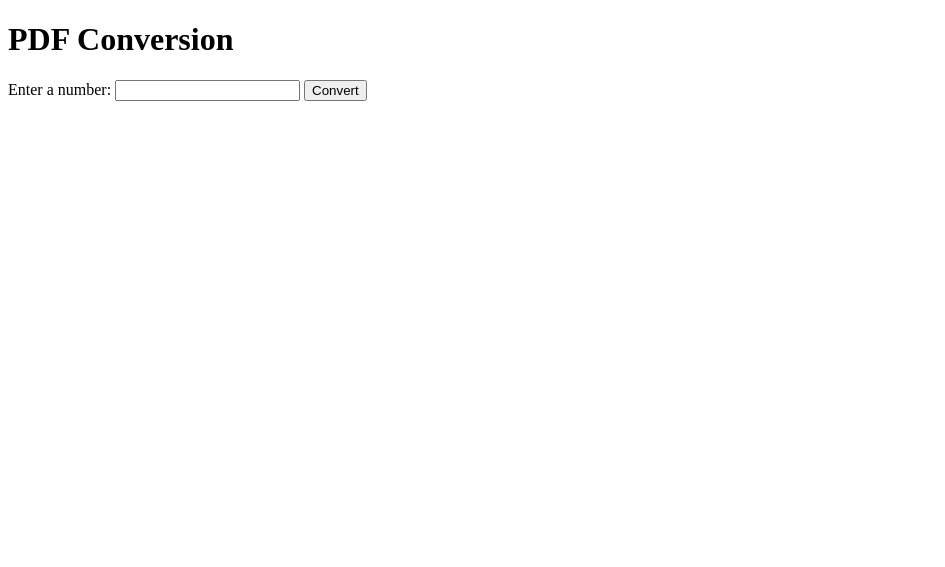
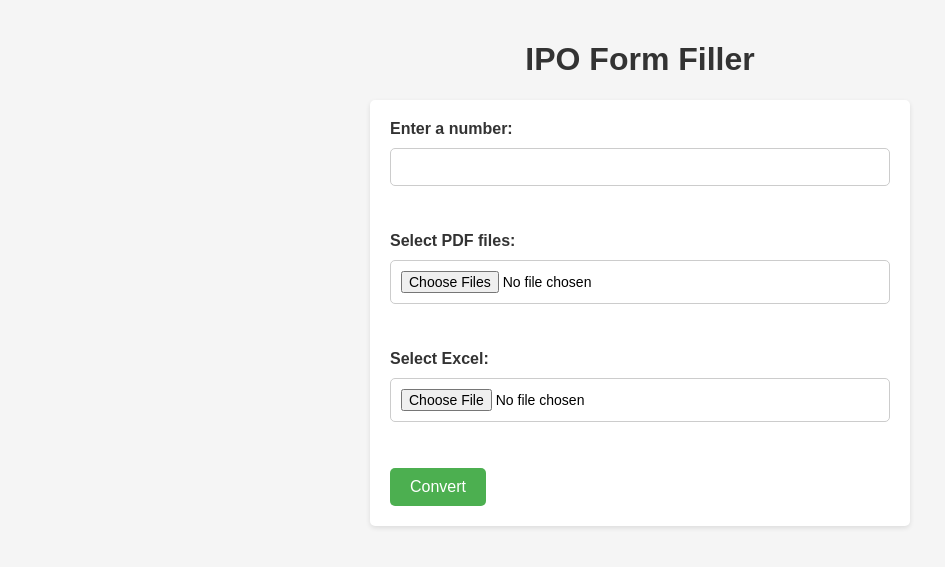
Before and after one commit to prathamssaraf/IPO-Form-Filler, a Flask app: page / in a window 1280 px wide. Shown: the top 567 px of the page, without its empty margins (0-945 px from the left). Run offline with Flask 3, Linux system fonts and the light colour scheme.

Commit message:
final code

```diff
--- a/app.py
+++ b/app.py
@@ -1,29 +1,56 @@
-from flask import Flask, request, render_template
+from flask import Flask, flash, request, render_template, send_file
 from PIL import Image
 from pdf2image import convert_from_path
-from flask import send_file
-
-
+import os
 
 from form_filler_functions import printName, printAddress, printNumber, printEmail, printPAN, \
     printCDSL, printQuantity, printAmount, printWords, printAccNumber, printPrice, printBankName
 
 app = Flask(__name__)
 
+app.secret_key = "prathamsaraf"
+
+
 @app.route('/')
 def home():
     return render_template('index.html')
 
+
 @app.route('/convert', methods=['POST'])
+
 def convert():
+    # pdf_files
+    # pdf_files.clear()
+    # Get the uploaded PDF files from the form
+    pdf_files = request.files.getlist('pdf_files')
+
+    excel_file = request.files['excel_file']
+    excel_path = "formdata.xlsx"
+    excel_file.save(excel_path)
+
+    # Initialize a list to store the paths of converted PDFs
+    converted_pdf_paths = []
+
+    # Process each uploaded PDF file
+    for i, pdf_file in enumerate(pdf_files):
+        # Save the uploaded file to the server
+        pdf_path = f"form ({i}).pdf"
+        pdf_file.save(pdf_path)
+
+        # Get the number of iterations for this PDF
     n = int(request.form['number'])
+
+        # Convert and overlay images for each iteration
     convert_and_overlay_images(n)
     pdf_path = "output.pdf"
+    flash("Conversion completed successfully!")
+    pdf_files.clear()
     return send_file(pdf_path, as_attachment=True)
 
+
 def convert_and_overlay_images(n):
-    for i in range(0, n+1):
-        pdf_file = f'form ({i+1}).pdf'
+    for i in range(0, n):
+        pdf_file = f'form ({i}).pdf'
         images = convert_from_path(pdf_file, dpi=200)
         image_path = f'form_{i}.png'
         images[0].save(image_path, 'PNG')
@@ -48,6 +75,10 @@ def convert_and_overlay_images(n):
     pdf_path = "output.pdf"
     images[0].save(pdf_path, "PDF", resolution=100.0, save_all=True, append_images=images[1:])
 
+    for i in range(0, n):
+        os.remove(f'form ({i}).pdf')
+        os.remove(f'form_{i}.png')
+    os.remove("formdata.xlsx")
 
 if __name__ == '__main__':
     app.run(debug=True)
--- a/templates/index.html
+++ b/templates/index.html
@@ -3,30 +3,96 @@
 <head>
     <title>IPO Form Filler</title>
     <style>
+        body {
+            font-family: Arial, sans-serif;
+            background-color: #f5f5f5;
+            margin: 0;
+            padding: 20px;
+        }
+
+        h1 {
+            text-align: center;
+            color: #333;
+        }
+
+        form {
+            max-width: 500px;
+            margin: 0 auto;
+            background-color: #fff;
+            padding: 20px;
+            border-radius: 5px;
+            box-shadow: 0 2px 5px rgba(0, 0, 0, 0.1);
+        }
+
+        form label {
+            display: block;
+            margin-bottom: 10px;
+            color: #333;
+            font-weight: bold;
+        }
+
+        form input[type="number"],
+        form input[type="file"] {
+            display: block;
+            width: 100%;
+            padding: 10px;
+            border: 1px solid #ccc;
+            border-radius: 5px;
+            box-sizing: border-box;
+            margin-bottom: 10px;
+            font-size: 14px;
+        }
+
+        form button[type="submit"] {
+            background-color: #4caf50;
+            color: #fff;
+            padding: 10px 20px;
+            border: none;
+            border-radius: 5px;
+            cursor: pointer;
+            font-size: 16px;
+        }
+
         .loading {
             display: none;
             text-align: center;
             margin-top: 20px;
         }
+
         .loading img {
             width: 150px;
+        }
+
+        .loading p {
+            color: #333;
+            font-size: 16px;
+            margin-top: 10px;
         }
     </style>
     <script>
         function showLoading() {
-            document.getElementById("loading-spinner").style.display = "block";
+            var loadingSpinner = document.getElementById("loading-spinner");
+            loadingSpinner.style.display = "block";
+            loadingSpinner.querySelector("p").textContent = "Converting...";
         }
     </script>
 </head>
 <body>
-    <h1>PDF Conversion</h1>
-    <form action="/convert" method="POST" onsubmit="showLoading()">
+    <h1>IPO Form Filler</h1>
+    <form action="/convert" method="POST" enctype="multipart/form-data" onsubmit="showLoading()">
         <label for="number">Enter a number:</label>
-        <input type="number" name="number" id="number" required>
+        <input type="number" name="number" id="number" required><br><br>
+
+        <label for="pdf_files">Select PDF files:</label>
+        <input type="file" name="pdf_files" id="pdf_files" accept=".pdf" required multiple><br><br>
+
+        <label for="pdf_files">Select Excel:</label>
+        <input type="file" name="excel_file" id="excel_file" accept=".xlsx" required><br><br>
+
         <button type="submit">Convert</button>
         <div class="loading" id="loading-spinner">
             <img src="/static/loading.gif" alt="Loading">
-            <p>Converting...</p>
+            <p></p>
         </div>
     </form>
 </body>
```
Also changed, not shown: index.html (added, +14 -0 lines), 1 other file.
